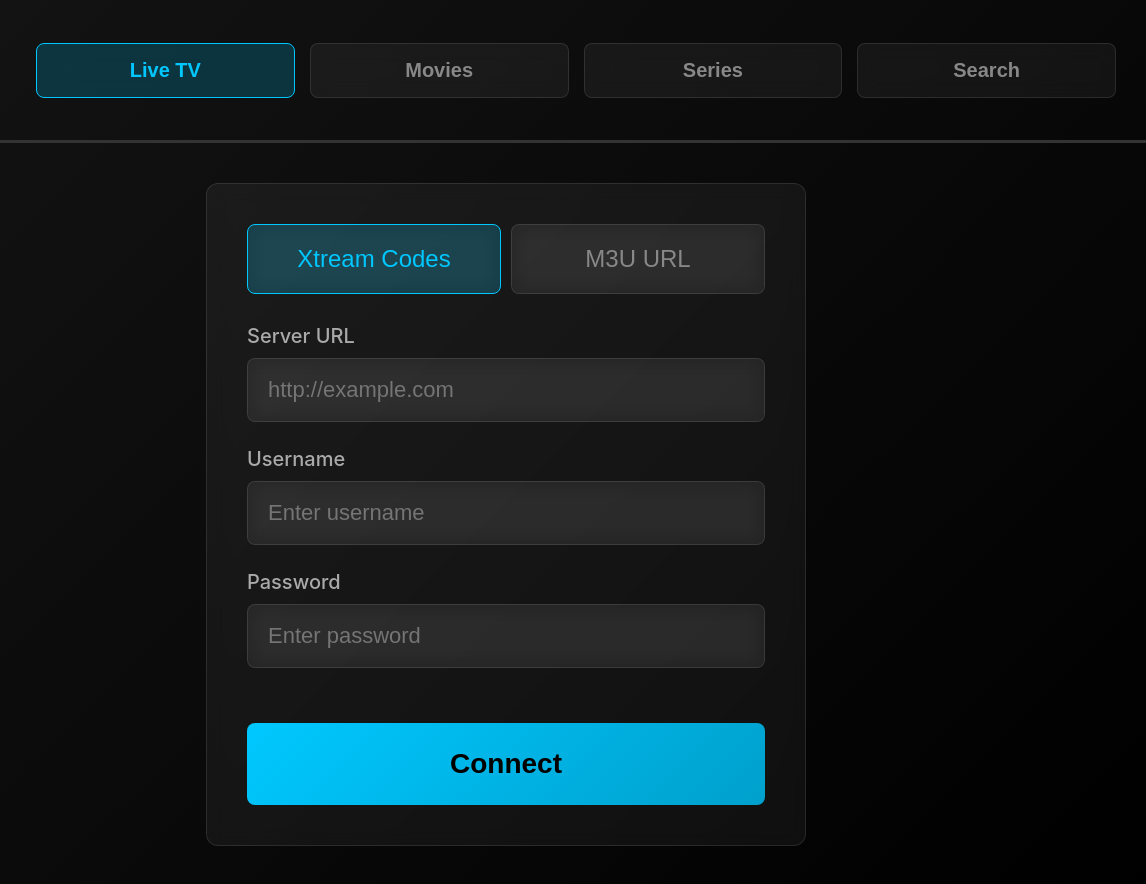
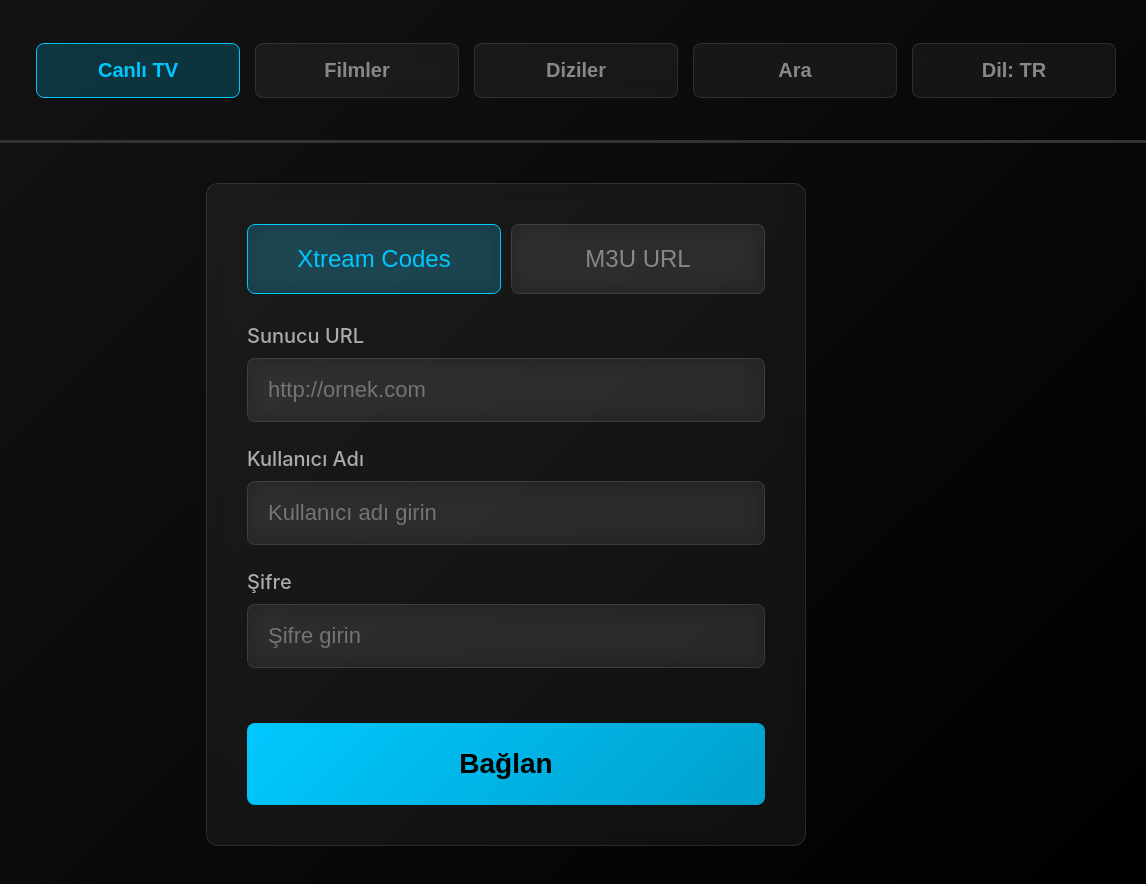
Before and after one commit to 4hmetziya/oguzIPTV, a plain HTML site: page index.html in a window 1280 px wide. Shown: the full height of the page, 134-1280 px from the left. Drawn offline with nearby package versions, Linux system fonts and the light colour scheme.

Commit message:
Çoklu dil (TR/EN) altyapısı eklendi ve sürüm 1.1.0'a yükseltildi

```diff
--- a/app.js
+++ b/app.js
@@ -28,6 +28,107 @@ document.addEventListener('DOMContentLoaded', function() {
     const btnResume = document.getElementById('btn-resume');
     const btnRestart = document.getElementById('btn-restart');
     const osdCloseBtn = document.getElementById('osd-close');
+    const langToggleBtn = document.getElementById('lang-toggle');
+
+    // Translations dictionary
+    const translations = {
+        tr: {
+            'nav-live': 'Canlı TV',
+            'nav-movies': 'Filmler',
+            'nav-series': 'Diziler',
+            'nav-search': 'Ara',
+            'tab-xtream': 'Xtream Codes',
+            'tab-m3u': 'M3U URL',
+
+            'label-server-url': 'Sunucu URL',
+            'label-username': 'Kullanıcı Adı',
+            'label-password': 'Şifre',
+            'label-playlist-url': 'Oynatma Listesi URL',
+
+            'placeholder-server-url': 'http://ornek.com',
+            'placeholder-username': 'Kullanıcı adı girin',
+            'placeholder-password': 'Şifre girin',
+            'placeholder-playlist-url': 'http://ornek.com/playlist.m3u',
+            'placeholder-search': 'Ara...',
+
+            'btn-connect': 'Bağlan',
+            'loading-text': 'Yükleniyor...',
+
+            'osd-audio-tracks': 'Ses Parçaları',
+            'osd-subtitles': 'Altyazılar',
+            'osd-close': 'Kapat',
+
+            'modal-resume-title': 'Oynatmaya Devam Edilsin mi?',
+            'modal-resume-text': 'İzlemeyi şu noktada bıraktınız: ',
+            'btn-resume': 'Devam Et',
+            'btn-restart': 'Baştan Başla',
+
+            'lang-toggle': 'Dil: TR'
+        },
+        en: {
+            'nav-live': 'Live TV',
+            'nav-movies': 'Movies',
+            'nav-series': 'Series',
+            'nav-search': 'Search',
+            'tab-xtream': 'Xtream Codes',
+            'tab-m3u': 'M3U URL',
+
+            'label-server-url': 'Server URL',
+            'label-username': 'Username',
+            'label-password': 'Password',
+            'label-playlist-url': 'Playlist URL',
+
+            'placeholder-server-url': 'http://example.com',
+            'placeholder-username': 'Enter username',
+            'placeholder-password': 'Enter password',
+            'placeholder-playlist-url': 'http://example.com/playlist.m3u',
+            'placeholder-search': 'Search...',
+
+            'btn-connect': 'Connect',
+            'loading-text': 'Loading...',
+
+            'osd-audio-tracks': 'Audio Tracks',
+            'osd-subtitles': 'Subtitles',
+            'osd-close': 'Close',
+
+            'modal-resume-title': 'Resume Playback?',
+            'modal-resume-text': 'You stopped watching at ',
+            'btn-resume': 'Resume',
+            'btn-restart': 'Start Over',
+
+            'lang-toggle': 'Language: EN'
+        }
+    };
+
+    // Current language state
+    let currentLang = localStorage.getItem('appLang') || 'tr';
+
+    // Update translations function
+    function updateTranslations() {
+        const elements = document.querySelectorAll('[data-i18n]');
+        elements.forEach(el => {
+            const key = el.getAttribute('data-i18n');
+            if (translations[currentLang] && translations[currentLang][key]) {
+                if (el.tagName === 'INPUT' || el.tagName === 'TEXTAREA') {
+                    el.placeholder = translations[currentLang][key];
+                } else {
+                    el.innerText = translations[currentLang][key];
+                }
+            }
+        });
+
+        // Update language toggle button text
+        if (langToggleBtn) {
+            langToggleBtn.innerText = translations[currentLang]['lang-toggle'];
+        }
+    }
+
+    // Toggle language function
+    function toggleLanguage() {
+        currentLang = currentLang === 'tr' ? 'en' : 'tr';
+        localStorage.setItem('appLang', currentLang);
+        updateTranslations();
+    }
 
     // Input fields
     const serverUrlInput = document.getElementById('server-url');
@@ -176,6 +277,16 @@ document.addEventListener('DOMContentLoaded', function() {
         hideOSD();
         activeZone = 'player';
     });
+
+    // Language toggle button handler
+    if (langToggleBtn) {
+        langToggleBtn.addEventListener('click', function() {
+            toggleLanguage();
+        });
+    }
+
+    // Initialize translations on load
+    updateTranslations();
 
     // Video progress saving for VOD
     videoPlayer.addEventListener('timeupdate', function() {
@@ -1407,7 +1518,7 @@ document.addEventListener('DOMContentLoaded', function() {
 
         // TOP NAV Navigation
         if (activeZone === 'topnav') {
-            const navItems = [navLive, navMovies, navSeries, navSearch];
+            const navItems = [navLive, navMovies, navSeries, navSearch, langToggleBtn];
             const currentFocused = focusedElement.classList.contains('nav-button') ? focusedElement : navLive;
             let currentIndex = navItems.indexOf(currentFocused);
 
@@ -1449,7 +1560,11 @@ document.addEventListener('DOMContentLoaded', function() {
                     return;
                 }
                 isTransitionInProgress = true;
-                currentFocused.click();
+                if (currentFocused === langToggleBtn) {
+                    toggleLanguage();
+                } else {
+                    currentFocused.click();
+                }
                 e.preventDefault();
                 setTimeout(() => isTransitionInProgress = false, 500);
             }
--- a/appinfo.json
+++ b/appinfo.json
@@ -1,6 +1,6 @@
 {
     "id": "com.oguziptv.app",
-    "version": "1.0.1",
+    "version": "1.1.0",
     "vendor": "oguzIPTV",
     "type": "web",
     "main": "index.html",
--- a/index.html
+++ b/index.html
@@ -11,46 +11,47 @@
     <header>
         <img src="logo.png" alt="oguzIPTV Logo" class="main-logo">
         <div id="top-nav">
-            <button id="nav-live" class="nav-button active" tabindex="10">Live TV</button>
-            <button id="nav-movies" class="nav-button" tabindex="11">Movies</button>
-            <button id="nav-series" class="nav-button" tabindex="12">Series</button>
-            <button id="nav-search" class="nav-button" tabindex="13">Search</button>
+            <button id="nav-live" class="nav-button active" tabindex="10" data-i18n="nav-live">Live TV</button>
+            <button id="nav-movies" class="nav-button" tabindex="11" data-i18n="nav-movies">Movies</button>
+            <button id="nav-series" class="nav-button" tabindex="12" data-i18n="nav-series">Series</button>
+            <button id="nav-search" class="nav-button" tabindex="13" data-i18n="nav-search">Search</button>
+            <button id="lang-toggle" class="nav-button" tabindex="18" data-i18n="lang-toggle">Language: EN</button>
         </div>
     </header>
     <main>
         <div id="login-container">
             <div class="tabs">
-                <button id="tab-xtream" class="tab-button active" tabindex="1">Xtream Codes</button>
-                <button id="tab-m3u" class="tab-button" tabindex="2">M3U URL</button>
+                <button id="tab-xtream" class="tab-button active" tabindex="1" data-i18n="tab-xtream">Xtream Codes</button>
+                <button id="tab-m3u" class="tab-button" tabindex="2" data-i18n="tab-m3u">M3U URL</button>
             </div>
 
             <div id="xtream-section" class="login-section active">
                 <div class="input-group">
-                    <label for="server-url">Server URL</label>
-                    <input type="text" id="server-url" tabindex="3" placeholder="http://example.com">
+                    <label for="server-url" data-i18n="label-server-url">Server URL</label>
+                    <input type="text" id="server-url" tabindex="3" placeholder="http://example.com" data-i18n="placeholder-server-url">
                 </div>
                 <div class="input-group">
-                    <label for="username">Username</label>
-                    <input type="text" id="username" tabindex="4" placeholder="Enter username">
+                    <label for="username" data-i18n="label-username">Username</label>
+                    <input type="text" id="username" tabindex="4" placeholder="Enter username" data-i18n="placeholder-username">
                 </div>
                 <div class="input-group">
-                    <label for="password">Password</label>
-                    <input type="password" id="password" tabindex="5" placeholder="Enter password">
+                    <label for="password" data-i18n="label-password">Password</label>
+                    <input type="password" id="password" tabindex="5" placeholder="Enter password" data-i18n="placeholder-password">
                 </div>
             </div>
 
             <div id="m3u-section" class="login-section">
                 <div class="input-group">
-                    <label for="playlist-url">Playlist URL</label>
-                    <input type="text" id="playlist-url" tabindex="6" placeholder="http://example.com/playlist.m3u">
+                    <label for="playlist-url" data-i18n="label-playlist-url">Playlist URL</label>
+                    <input type="text" id="playlist-url" tabindex="6" placeholder="http://example.com/playlist.m3u" data-i18n="placeholder-playlist-url">
                 </div>
             </div>
 
-            <button id="connect-btn" class="connect-button" tabindex="7">Connect</button>
+            <button id="connect-btn" class="connect-button" tabindex="7" data-i18n="btn-connect">Connect</button>
 
             <div id="loading-indicator" style="display: none;">
                 <div class="spinner"></div>
-                <p>Yükleniyor...</p>
+                <p data-i18n="loading-text">Yükleniyor...</p>
             </div>
 
             <div id="error-message" style="display: none;"></div>
@@ -61,7 +62,7 @@
                 <div id="sidebar"></div>
                 <div id="right-pane">
                     <div id="search-container" style="display: none;">
-                        <input type="text" id="search-input" placeholder="Search..." tabindex="14">
+                        <input type="text" id="search-input" placeholder="Search..." tabindex="14" data-i18n="placeholder-search">
                     </div>
                     <div id="channel-list"></div>
                 </div>
@@ -73,25 +74,25 @@
 
     <div id="player-osd" style="display: none;">
         <div class="osd-section">
-            <h3>Audio Tracks</h3>
+            <h3 data-i18n="osd-audio-tracks">Audio Tracks</h3>
             <div id="audio-tracks-list" class="osd-list"></div>
         </div>
         <div class="osd-section">
-            <h3>Subtitles</h3>
+            <h3 data-i18n="osd-subtitles">Subtitles</h3>
             <div id="subtitle-tracks-list" class="osd-list"></div>
         </div>
         <div class="osd-section">
-            <button id="osd-close" class="osd-close-btn" tabindex="17">Close</button>
+            <button id="osd-close" class="osd-close-btn" tabindex="17" data-i18n="osd-close">Close</button>
         </div>
     </div>
 
     <div id="resume-modal" style="display: none;">
         <div class="modal-content">
-            <h2>Resume Playback?</h2>
-            <p>You stopped watching at <span id="resume-time"></span></p>
+            <h2 data-i18n="modal-resume-title">Resume Playback?</h2>
+            <p data-i18n="modal-resume-text">You stopped watching at <span id="resume-time"></span></p>
             <div class="modal-buttons">
-                <button id="btn-resume" class="modal-btn focused" tabindex="15">Resume</button>
-                <button id="btn-restart" class="modal-btn" tabindex="16">Start Over</button>
+                <button id="btn-resume" class="modal-btn focused" tabindex="15" data-i18n="btn-resume">Resume</button>
+                <button id="btn-restart" class="modal-btn" tabindex="16" data-i18n="btn-restart">Start Over</button>
             </div>
         </div>
     </div>
```
Also changed, not shown: 1 other file.
